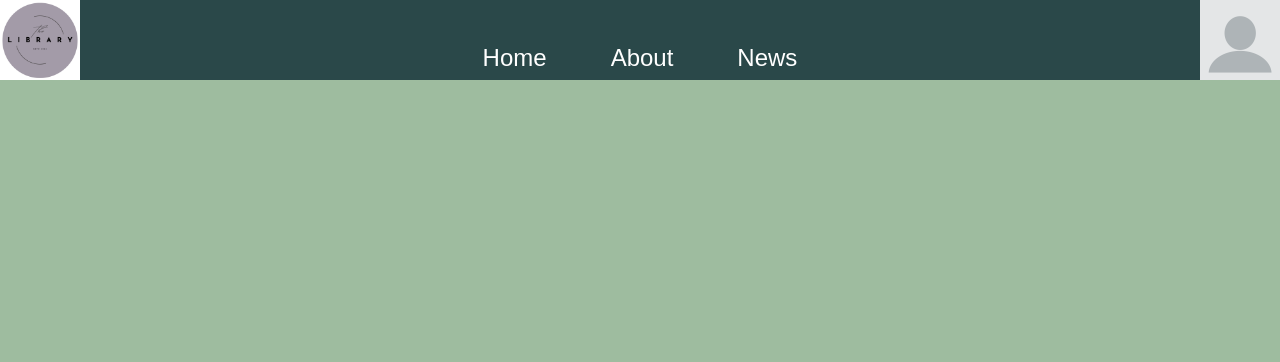
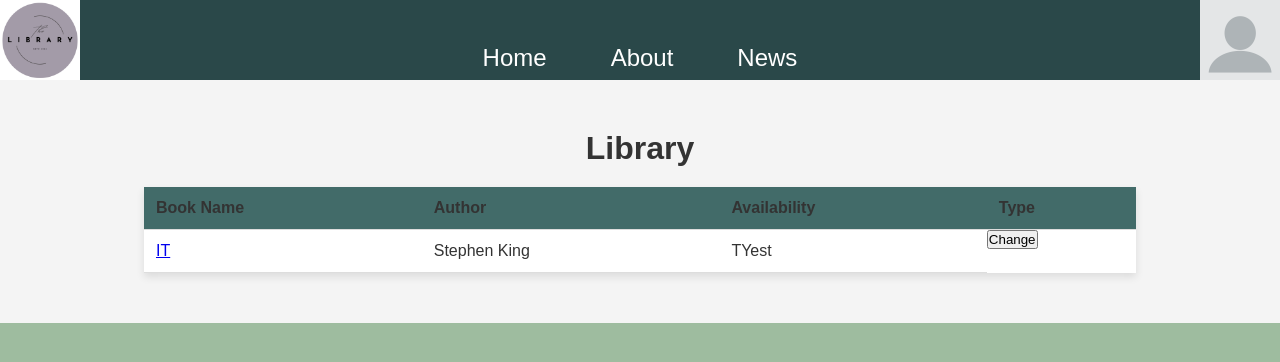
Before and after one commit to 14ellisj/LibarySystem, a Vue app in the folder UI/Library System/: page /front in a window 1280 px wide. Before the commit this address had no page. Shown: the top 362 px of the page. Built offline with nearby package versions, Linux system fonts and the light colour scheme.

Commit message:
default data

```diff
--- a/UI/Library System/src/stores/media.ts
+++ b/UI/Library System/src/stores/media.ts
@@ -4,7 +4,9 @@ import type { Media } from '@/models/media'
 
 export const useMediaStore = defineStore('media', {
   state: () => ({
-    media: [] as Media[],
+    media: [{
+      name: 'TYest'
+    }] as Media[],
     count: 0
   }),
   actions: {
```
